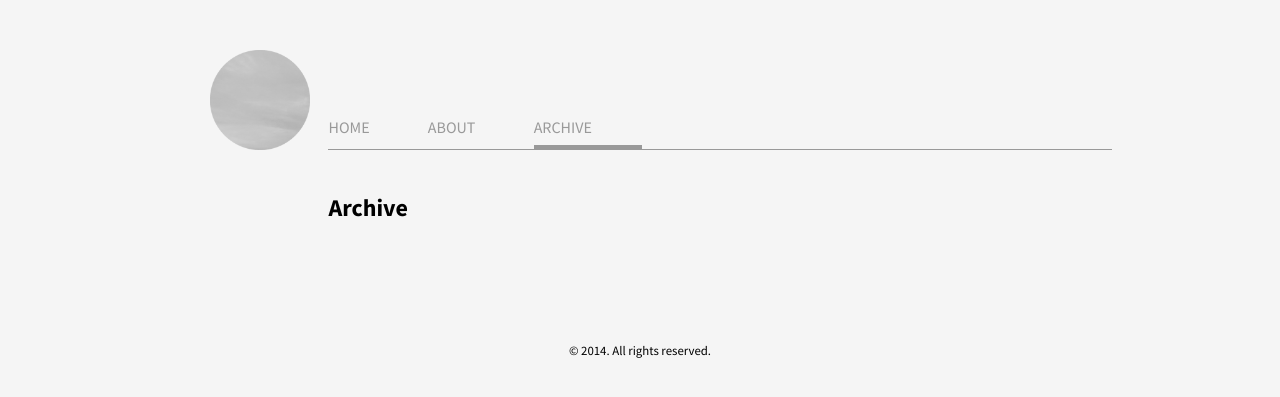
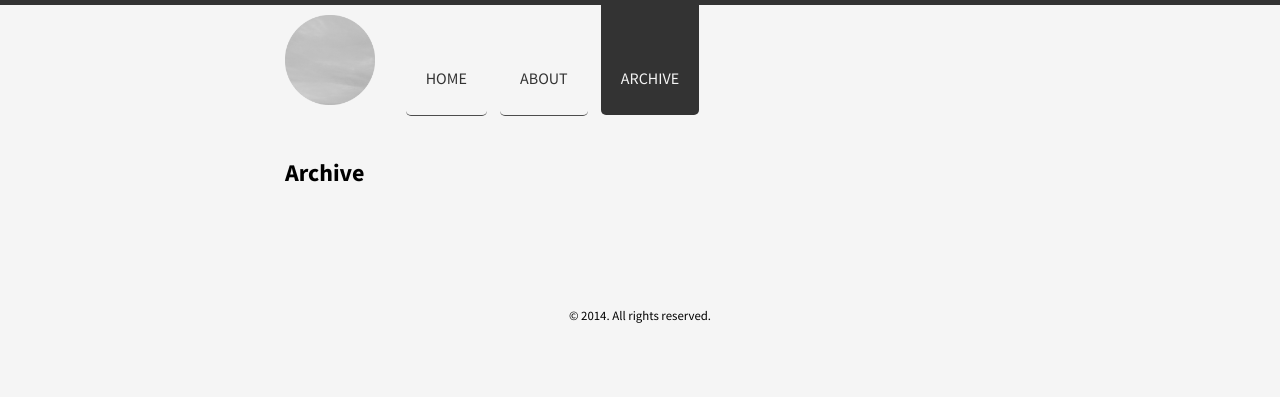
Before and after one commit to aigarsdz/brume, a Jekyll site: the page built from archive/index.html, in a window 1280 px wide. Shown: the top 397 px of the page. Built offline with Jekyll 4.4.1, drawn with Linux system fonts in a browser that asks for light colours; nearby versions of some CDN libraries; Markdown is read by kramdown in place of the engine named in the settings.

Commit message:
A bunch of changes. I forgot to do commits.
Make posts and pages content span across all the container. Chnage the
header. Add an accent color (red) for links. Add a body border on top.
Use a different layout for the archive page.

```diff
--- a/_layouts/default.html
+++ b/_layouts/default.html
@@ -6,8 +6,8 @@
   <body>
     <div class="container">
       <header class="top row gutters{% if page.title == "Home" %} fadeInLeft animated{% endif %}">
-        <div class="col span_2" id="logo">
-          <a href="/" id="blog-logo" title="{{ site.title }}"></a>
+        <div class="col span_2" id="logo-container">
+          <a href="/" id="actual-logo" title="{{ site.title }}"></a>
         </div>
         {% include navigation.html %}
       </header>
--- a/_layouts/page.html
+++ b/_layouts/page.html
@@ -3,12 +3,7 @@ layout: default
 ---
 
 <article class="single-post row gutters">
-  <div class="col span_2 meta">
-    <!-- The empty element is needed for layout purposes -->
-  </div>
-  <div class="col span_8">
-    <h2>{{ page.title }}</h2>
+  <h2>{{ page.title }}</h2>
 
-    {{ content }}
-  </div>
+  {{ content }}
 </article>
--- a/archive/index.html
+++ b/archive/index.html
@@ -5,12 +5,11 @@ title: Archive
 
 <section class="post-archive">
   {% for post in site.posts %}
-    {% unless post.category == 'domas' %}
-
     {% unless post.next %}
-      {% unless forloop.first %}</ul>{% endunless %}
-      <h2 class="post-year">{{ post.date | date: '%Y' }}</h2>
-      <ul class="posts-by-year">
+      {% unless forloop.first %}</div></div>{% endunless %}
+      <div class="year-bundle row gutters">
+      <h2 class="post-year col span_2">{{ post.date | date: '%Y' }}</h2>
+      <div class="posts-by-year col span_10">
     {% else %}
       {% capture year %}{{ post.date | date: '%Y' }}{% endcapture %}
       {% capture nyear %}{{ post.next.date | date: '%Y' }}{% endcapture %}
@@ -21,9 +20,9 @@ title: Archive
       {% endif %}
     {% endunless %}
 
-    <li><a href="{{ post.url }}" title="{{ post.title }}">{{ post.title }}</a>
-      <span class="archive-date">[{{ post.date | date: "%e.%m" }}]</span></li>
-
-    {% endunless %}
+    <div class="row gutters">
+      <a href="{{ post.url }}" title="{{ post.title }}" class="col span_8">{{ post.title }}</a>
+      <span class="archive-date col span_4">{{ post.date | date_to_long_string }}</span>
+    </div>
   {% endfor %}
 </section>
--- a/public/css/main.css
+++ b/public/css/main.css
@@ -1,3 +1,5 @@
+/* ====== Variables
+============================================================================= */
 /* ====== General Styles
 ============================================================================= */
 * {
@@ -7,7 +9,8 @@
   box-sizing: border-box; }
 
 body {
-  background-color: #f5f5f5;
+  background-color: whitesmoke;
+  border-top: 5px solid #333333;
   font-family: 'Source Sans Pro', sans-serif;
   font-weight: 400;
   line-height: 1.5;
@@ -38,10 +41,10 @@ img {
   outline: none; }
 
 a {
-  color: #999;
+  color: #bf4e4c;
   text-decoration: none; }
   a:hover, a:active {
-    color: #222; }
+    color: #672625; }
 
 code {
   font-family: Consolas, "Liberation Mono", Courier, monospace;
@@ -63,40 +66,42 @@ p code {
   white-space: nowrap; }
 
 .container {
-  max-width: 1024px;
-  padding: 0 40px; }
+  max-width: 750px;
+  padding: 0 20px; }
 
 /* ====== Header
 ============================================================================= */
-#logo {
-  text-align: right; }
+#logo-container {
+  text-align: center; }
 
-#blog-logo {
+#actual-logo {
   display: inline-block;
-  height: 100px;
-  width: 100px;
-  background: url(/public/images/logo.png) no-repeat;
-  background-size: 100px 100px; }
+  height: 110px;
+  width: 110px;
+  background: url(/public/images/logo.png) left center no-repeat;
+  background-size: 90px 90px; }
 
 .top {
   margin-bottom: 40px;
-  margin-top: 50px;
-  height: 100px; }
+  height: 110px; }
   .top nav {
-    border-bottom: 1px solid #999;
-    height: 35px;
-    margin-top: 65px; }
+    height: 110px; }
     .top nav a {
-      color: #999;
+      color: #333333;
       display: inline-block;
-      padding: 0 50px 6px 0;
-      margin-right: 5px;
-      text-transform: uppercase; }
+      padding: 66px 20px 25px;
+      margin-right: 10px;
+      margin-top: -5px;
+      text-transform: uppercase;
+      border-radius: 0 0 5px 5px;
+      border-bottom: 1px solid #4d4d4d; }
+      .top nav a:hover, .top nav a.current-page {
+        color: whitesmoke;
+        border-bottom: none; }
       .top nav a:hover {
-        color: #333;
-        border-bottom: 5px solid #333; }
+        background-color: #4d4d4d; }
       .top nav a.current-page {
-        border-bottom: 5px solid #999; }
+        background-color: #333333; }
 
 /* ====== Main Content
 ============================================================================= */
@@ -115,13 +120,17 @@ p code {
 .listing {
   margin-bottom: 5px; }
 
-.archive-date {
-  font-size: .9rem; }
-
 .meta {
   font-size: .8rem;
   text-align: right;
   padding-top: 3px; }
+
+.year-bundle {
+  border-top: 1px solid #b3b3b3;
+  padding-top: 10px; }
+
+.archive-date {
+  text-align: right; }
 
 .not-found {
   margin-top: 150px;
```
Also changed, not shown: _layouts/post.html (+3 -8 lines), public/scss/main.scss (+43 -24 lines).
